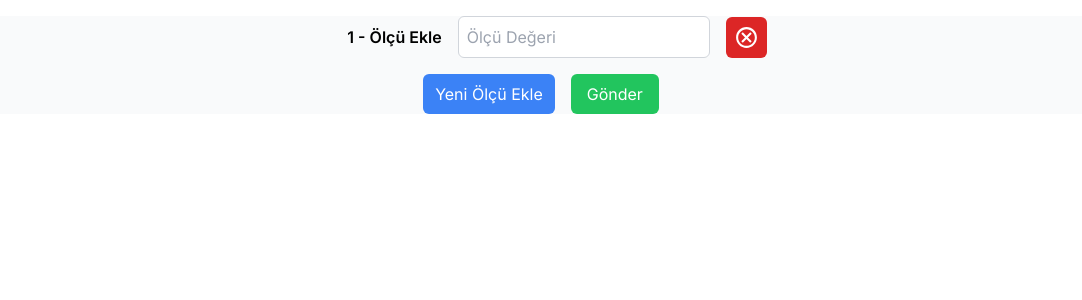
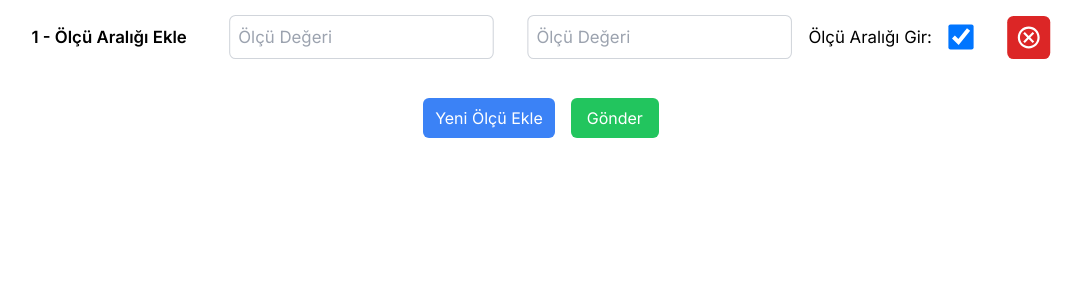
Before and after one commit to enesgulcu/gabba, a Next.js app: page / in a window 1280 px wide. Shown: the top 300 px of the page, without its empty margins (99-1181 px from the left). Built offline with nearby package versions, Linux system fonts and the light colour scheme.

Commit message:
form yapılandırması yapıldı

```diff
--- a/app/page.js
+++ b/app/page.js
@@ -3,7 +3,7 @@ import HomeContainer from "@/containers/home"
 
 export default function Home() {
   return (
-    <main className="bg-gray-50">
+    <main>
       <HomeContainer />
     </main>
   )
--- a/components/test_form/index.js
+++ b/components/test_form/index.js
@@ -12,12 +12,21 @@ import { MdOutlineCancel } from "react-icons/md";
     const [testData, setTestData] = useState()
 
     const [measurements, setMeasurements] = useState([
-        { value: '', unit: 'cm', isRangeEnabled: false },
-      ]);
+        { firstValue: '',secondValue: '', unit: 'cm', isRangeEnabled: true },
+    ]);
 
-      const addMeasurement = () => {
-        setMeasurements([...measurements, { value: '', unit: 'cm', isRangeEnabled: false }]);
-      };
+    const addMeasurement = () => {
+        setMeasurements([...measurements, { firstValue: '',secondValue: '', unit: 'cm', isRangeEnabled: true }]);
+    };
+
+    const removeMeasurement = () => {
+        const newMeasurements = [...measurements];
+        newMeasurements.map((measurement, index) => {
+            if(!newMeasurements[index].isRangeEnabled)
+            newMeasurements[index].secondValue = '';
+        })
+        setMeasurements(newMeasurements);
+    }
 
   return (
     <div>
@@ -47,15 +56,19 @@ import { MdOutlineCancel } from "react-icons/md";
                 <Form className=''
                 onSubmit={props.handleSubmit}
                 >
-
+                    <div>
                     {measurements.map((measurement, index) => (
-                        <div key={index} className="mb-4 w-full flex justify-center m-4 items-center gap-4">
+                        <div key={index} className={`hover:scale-105 transition-all w-full flex justify-center items-center gap-10 ${index % 2 ? 'bg-gray-100' : 'bg-white'}`}>
 
                             <label htmlFor={`measure-${index}`} className="block font-semibold">
-                                {`${index+1} - Ölçü Ekle`}
+                                {
+                                    measurements[index].isRangeEnabled ?
+                                    `${index+1} - Ölçü Aralığı Ekle` :
+                                    `${index+1} - Ölçü Ekle`
+                                }
                             </label>
 
-                            <div className="flex items-center gap-4 hover:scale-105 transition-all">
+                            <div className="flex items-center gap-4">
                                 <input
                                 id={`measure-${index}`}
                                 name={`measure-${index}`}
@@ -65,10 +78,42 @@ import { MdOutlineCancel } from "react-icons/md";
                                 value={measurement.value}
                                 onChange={(e) => {
                                     const newMeasurements = [...measurements];
-                                    newMeasurements[index].value = e.target.value;
+                                    newMeasurements[index].firstValue = e.target.value;
                                     setMeasurements(newMeasurements);
                                 }}
                                 />
+                                <div className='flex flex-row justify-center items-center p-4 rounded-lg gap-4'>
+
+                                    <input
+                                        id={`measure-${index}`}
+                                        name={`measure-${index}`}
+                                        type="number"
+                                        className={`border border-gray-300 rounded-md p-2 ${measurements[index].isRangeEnabled ? 'block' : 'hidden'}`}
+                                        placeholder="Ölçü Değeri"
+                                        value={measurements[index].secondValue}
+                                        onChange={(e) => {
+                                            const newMeasurements = [...measurements];
+                                            newMeasurements[index].secondValue = e.target.value;
+                                            setMeasurements(newMeasurements);
+                                        }}
+                                    />
+
+                                    <div className='flex gap-4'>
+                                        <label htmlFor={`measure-${index}`}>Ölçü Aralığı Gir: </label>
+
+                                    <input
+                                    type="checkbox"
+                                        className="border border-gray-300 rounded-md p-2 w-6 h-6"
+                                        checked={measurement.isRangeEnabled}
+                                        onChange={(e) => {
+                                            const newMeasurements = [...measurements];
+                                            newMeasurements[index].isRangeEnabled = e.target.checked;
+                                            setMeasurements(newMeasurements);
+                                        }}
+                                    />
+                                    </div>
+                                </div>
+
                                 <button
                                 type="button"
                                 onClick={() => {
@@ -83,8 +128,9 @@ import { MdOutlineCancel } from "react-icons/md";
 
                         </div>
                     ))}
+                    </div>
 
-                    <div className='w-full flex justify-center items-center gap-4'>
+                    <div className='w-full flex justify-center items-center gap-4 my-6'>
                         <button
                         type="button"
                         onClick={addMeasurement}
@@ -94,6 +140,9 @@ import { MdOutlineCancel } from "react-icons/md";
                         </button>
 
                         <button
+                        onClick={() => {
+                            removeMeasurement();
+                        }}
                         type="submit"
                         className="px-4 py-2 rounded-md bg-green-500 text-white"
                         >
```
